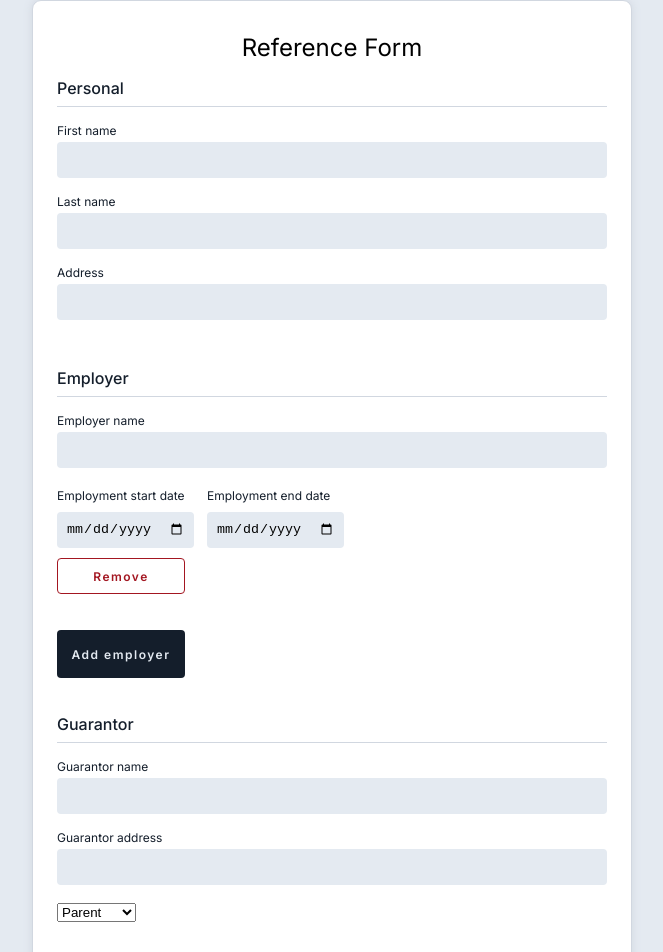
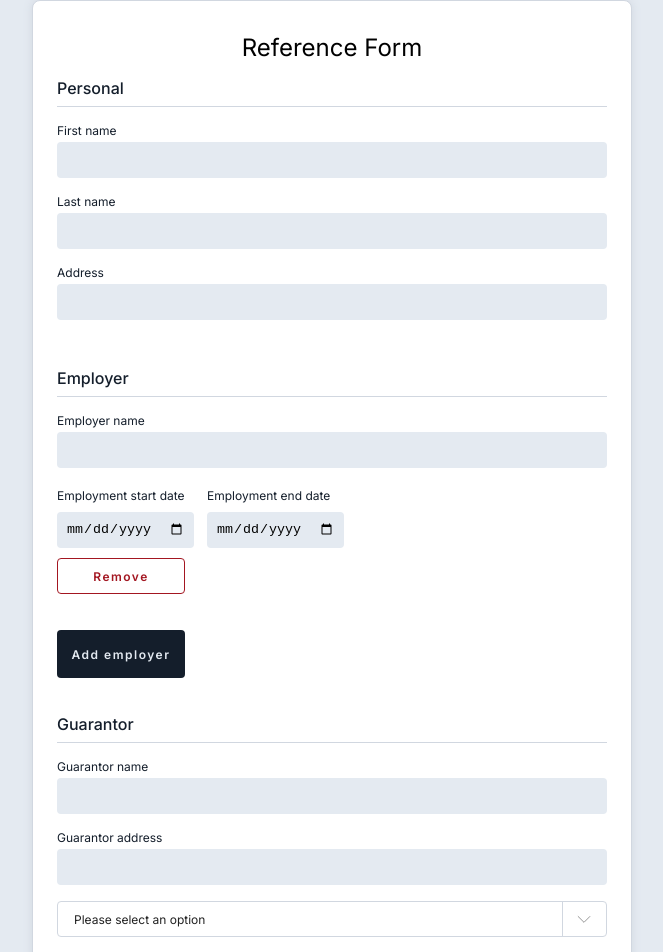
Before and after one commit to ooddaa/reference_form, a React (Create React App) app: page / in a window 1280 px wide. Shown: the top 952 px of the page, without its empty margins (308-971 px from the left). Built offline with nearby package versions, Linux system fonts and the light colour scheme.

Commit message:
added CustomSelect

```diff
--- /dev/null
+++ b/src/components/CustomSelect.tsx
@@ -0,0 +1,179 @@
+/** @jsxImportSource @emotion/react */
+import React, { useState } from "react";
+import './styles/CustomSelect.css'
+
+
+export interface Option {
+  value: string;
+  [key: string]: any;
+}
+
+export interface CustomSelectProps {
+  options?: Option[];
+  onChange: (e: SimpleCustomSelectEvent) => void;
+  value: string;
+  disabled?: boolean;
+  styles?: CustomSelectStyles;
+}
+
+export interface CSSObject {
+  [key: string]: string|number|CSSObject
+}
+
+export interface CustomSelectStyles {
+  control?: CSSObject;
+  body?: CSSObject;
+  arrow?: CSSObject;
+  optionsList?: CSSObject;
+  option?: CSSObject;
+}
+
+export interface SimpleCustomSelectEvent {
+  target: { type: string; value: string; }
+}
+
+const defaultStyles = {
+  control: {
+    width: "400px",
+    height: "50px",
+    borderRadius: "9px",
+    border: "1px solid black",
+    display: "flex",
+    alignItems: "center",
+    justifyContent: "space-between",
+    "flex-direction": "row",
+  },
+  body: {
+    height: "100%",
+    width: "100%",
+    backgroundColor: "white",
+    borderRadius: "9px 0 0 9px",
+    display: "flex",
+    alignItems: "center",
+    justifyContent: "flex-start",
+    padding: "0 0 0 18px",
+  },
+  arrow: {
+    height: "100%",
+    width: "50px",
+    backgroundColor: "white",
+    borderRadius: "0 9px 9px 0",
+    borderLeft: "1px solid grey",
+    display: "flex",
+    alignItems: "center",
+    justifyContent: "flex-start",
+  },
+  optionsList: {
+    width: '400px',
+    backgroundColor: 'white',
+    border: "1px solid grey",
+    borderRadius: '9px',
+    "& div:first-of-type": {
+      borderRadius: '9px 9px 0 0',
+    },
+    "& div:last-child": {
+      borderRadius: '0 0 9px 9px',
+    },
+  },
+  option: {
+    width: "398px",
+    height: "40px",
+    padding: '9px 18px',
+    display: "flex",
+    alignItems: "center",
+    justifyContent: "flex-start",
+    "&:hover": {
+      backgroundColor: 'pink',
+    }
+  },
+  chevron: {
+    height: "20px",
+    width: "20px",
+    margin: "0 auto",
+    color: "grey",
+    "&:hover": {
+      color: "#111"
+    }
+  }
+};
+
+function CustomSelect({ options, value, onChange, disabled, styles }: CustomSelectProps) {
+  const [isOpen, toggleOpen] = useState(false);
+  const [currentValue, setCurrentValue] = useState(value)
+
+  return (
+    <div className="custom-select">
+      <div className="custom-select--control"
+      css={styles ? styles.control : defaultStyles.control}
+      onClick={() => !disabled && toggleOpen((x) => !x)}
+      >
+        <div className="custom-select--control-body" css={styles ? styles.body : defaultStyles.body}>
+          {currentValue}
+        </div>
+        <div
+          className="custom-select--control-arrow"
+          css={styles ? styles.arrow : defaultStyles.arrow}
+        >
+          {isOpen ? (
+            <svg
+              xmlns="http://www.w3.org/2000/svg"
+              className="chevron chevron-close"
+              fill="none"
+              viewBox="0 0 24 24"
+              stroke="currentColor"
+              strokeWidth={1}
+              css={defaultStyles.chevron}
+            >
+              <path
+                strokeLinecap="round"
+                strokeLinejoin="round"
+                d="M6 18L18 6M6 6l12 12"
+              />
+            </svg>
+          ) : (
+            <svg
+              xmlns="http://www.w3.org/2000/svg"
+              className="chevron chevron-down"
+              fill="none"
+              viewBox="0 0 24 24"
+              stroke="currentColor"
+              strokeWidth={1}
+              css={defaultStyles.chevron}
+            >
+              <path
+                strokeLinecap="round"
+                strokeLinejoin="round"
+                d="M19 9l-7 7-7-7"
+              />
+            </svg>
+          )}
+        </div>
+      </div>
+      {isOpen && options && (
+        <div
+          className="custom-select--options-list"
+          css={styles ? styles.optionsList : defaultStyles.optionsList}
+        >
+          {options.map((option: Option, i: number) => {
+            return (
+              <div
+                key={i}
+                className={`custom-select--option option--${i}`}
+                onClick={() => {
+                  setCurrentValue(option.value)
+                  onChange({ target: { type: 'select', value: option.value }})
+                  toggleOpen(x => !x)
+                }}
+                css={styles ? styles.option : defaultStyles.option}
+              >
+                {option.value}
+              </div>
+            );
+          })}
+        </div>
+      )}
+    </div>
+  );
+}
+
+export default CustomSelect;
--- a/src/components/ReferenceForm.tsx
+++ b/src/components/ReferenceForm.tsx
@@ -2,7 +2,8 @@
 import React, { FormEvent, useState, ChangeEvent } from "react";
 import { Global } from "@emotion/react";
 import { mq, styles, utils } from "./styles/ReferenceFormStyles";
-import { getValue } from "@testing-library/user-event/dist/utils";
+import CustomSelect, { SimpleCustomSelectEvent } from './CustomSelect'
+import { DataModel } from './interfaces'
 
 const maxWidth = 450;
 const minWidth = 350;
@@ -52,9 +53,9 @@ const localStyles = {
     minWidth: `${minWidth}px`,
     minHeight: `${minHeight}px`,
     backgroundColor: styles.colors.white,
-    borderRadius: "9px",
+    borderRadius: styles["border-radius"].xlarge,
     border: `1px solid ${styles.colors["border-primary"]}`,
-    padding: "24px",
+    padding: styles.spacing[24],
     boxShadow: `0 0 10px ${styles.colors["border-primary"]}`,
 
     /* media queries */
@@ -176,54 +177,68 @@ const localStyles = {
   },
 };
 
-/*
+const selectStyles = {
+  control: {
+    height: styles.spacing[36],
+    borderRadius: styles["border-radius"].primary,
+    border: `1px solid ${styles.colors["border-primary"]}`,
+    display: "flex",
+    alignItems: "center",
+    justifyContent: "space-between",
+    "flex-direction": "row",
+  },
+  body: {
+    height: "100%",
+    width: "100%",
+    backgroundColor: "white",
+    borderRadius: `${styles["border-radius"].xlarge} 0 0 ${styles["border-radius"].xlarge}`,
+    display: "flex",
+    alignItems: "center",
+    justifyContent: "flex-start",
+    padding: `0 0 0 ${styles.spacing[16]}`,
+    color: styles.colors["text-primary"],
+    fontSize: styles.spacing[12],
+  },
+  arrow: {
+    height: "100%",
+    width: styles.spacing[48],
+    backgroundColor: "white",
+    borderRadius: `0 ${styles["border-radius"].xlarge} ${styles["border-radius"].xlarge} 0`,
+    borderLeft: `1px solid ${styles.colors["border-primary"]}`,
+    display: "flex",
+    alignItems: "center",
+    justifyContent: "flex-start",
+  },
+  optionsList: {
+    width: '300px',
+    backgroundColor: 'white',
+    border: `1px solid ${styles.colors["border-primary"]}`,
+    borderRadius: `${styles["border-radius"].xlarge}`,
+    "& div:first-of-type": {
+      borderRadius: `${styles["border-radius"].xlarge} ${styles["border-radius"].xlarge} 0 0`,
+    },
+    "& div:last-child": {
+      borderRadius: `0 0 ${styles["border-radius"].xlarge} ${styles["border-radius"].xlarge}`,
+    },
+  },
+  option: {
+    width: "100%",
+    height: styles.spacing[36],
+    padding: `0 ${styles.spacing[16]}`,
+    display: "flex",
+    alignItems: "center",
+    justifyContent: "flex-start",
+    color: styles.colors["text-primary"],
+    fontSize: styles.spacing[12],
+    "&:hover": {
+      backgroundColor: styles.colors["bg-primary"],
+    }
+  },
+};
 
-{
-  "personal": {
-    "first_name": "First name",
-    "last_name": "Last name",
-    "current_address": "Address 1, Address 2, ..."
-  },
-  "employer": [
-    {
-      "name": "Employer",
-      "start_date": "20180301",
-      "end_date": "20190815"
-}, {
-      "name": "Employer",
-      "start_date": "20180901",
-      "end_date": "20190131"
-} ],
-  "guarantor": {
-    "name": "Guarantor",
-    "address": "Address1, Address2, ...",
-    "relation": "Parent"
-} }
-*/
-interface DataModel {
-  personal: {
-    first_name: string;
-    last_name: string;
-    current_address: string;
-  };
-  employer: [
-    {
-      name: string;
-      start_date: string;
-      end_date: string;
-    },
-    {
-      name: string;
-      start_date: string;
-      end_date: string;
-    }
-  ];
-  guarantor: {
-    name: string;
-    address: string;
-    relation: string;
-  };
-}
+const selectProps = {
+  options: [{ value: "Parent" }, { value: "Sibling" }, { value: "Employer" }, { value: "Other" }],
+};
 
 function ReferenceForm() {
   const [submitted, setSubmitted] = useState(false);
@@ -238,7 +253,7 @@ function ReferenceForm() {
   });
   const guarantorName = useFormInput("");
   const guarantorAddress = useFormInput("");
-  const guarantorRelationship = useFormInput("");
+  const guarantorRelationship = useFormInput("Please select an option");
 
   const [employers, setEmployers] = useState(
     [
@@ -261,15 +276,12 @@ function ReferenceForm() {
   }
 
   const removeEmployer = (i: number) => {
-    console.log('removing employer')
     const newEmployers = [...employers]
     newEmployers.splice(i, 1)
-    console.log(i, newEmployers)
     setEmployers(newEmployers)
   }
 
   const addEmployer = () => {
-    console.log("adding employer");
     setEmployers([...employers, {
       employerName: "",
       employmentStartDate: "",
@@ -311,7 +323,7 @@ function ReferenceForm() {
         guarantorRelationship,
       ].every(isValid)
     ) {
-      const rv = {
+      const rv: DataModel = {
         personal: {
           first_name: firstName.control.value,
           last_name: lastName.control.value,
@@ -336,16 +348,16 @@ function ReferenceForm() {
       setSubmitted(true);
     } else {
       /* debug */
-      const summary = [
-        firstName,
-        lastName,
-        address,
-        guarantorName,
-        guarantorAddress,
-        guarantorRelationship,
-      ].map(report);
+      // const summary = [
+      //   firstName,
+      //   lastName,
+      //   address,
+      //   guarantorName,
+      //   guarantorAddress,
+      //   // guarantorRelationship,
+      // ].map(report);
 
-      console.log("something wrong!", summary);
+      // console.log("something wrong!", summary);
 
       /* send to API */
 
@@ -363,7 +375,6 @@ function ReferenceForm() {
             boxSizing: "border-box",
           },
           body: {
-            // height: "100vh",
             height: "auto",
             backgroundColor: styles.colors["bg-primary"],
             fontFamily: "Inter, sans-serif",
@@ -609,7 +620,7 @@ function ReferenceForm() {
               test-id="__reference-form--guarantor__relationship"
               css={localStyles.guarantorRelationship}
             >
-              <select
+              {/* <select
                 name="guarantor_relationship"
                 {...guarantorRelationship.control}
                 disabled={submitted}
@@ -618,7 +629,15 @@ function ReferenceForm() {
                 <option>Sibling</option>
                 <option>Employer</option>
                 <option>Other</option>
-              </select>
+              </select> */}
+              <CustomSelect
+                  {...{
+                    ...selectProps,
+                    ...guarantorRelationship.control,
+                    styles: selectStyles,
+                    disabled: submitted,
+                  }}
+                />
             </div>
           </div>
 
@@ -669,9 +688,6 @@ function ReferenceForm() {
             firstName,
             lastName,
             address,
-            // employerName,
-            // employmentStartDate,
-            // employmentEndDate,
             guarantorName,
             guarantorAddress,
             guarantorRelationship,
@@ -691,17 +707,17 @@ interface ValidationConfig {
   validationFn?: (val: string) => boolean;
 }
 
+
 export interface UseFormInputResult {
   control: {
     value: string;
     onChange: (
-      e: ChangeEvent<HTMLInputElement> | ChangeEvent<HTMLSelectElement>
+      e: ChangeEvent<HTMLInputElement> | ChangeEvent<HTMLSelectElement> | SimpleCustomSelectEvent
     ) => void;
   };
   validation: {
     isValid: boolean;
     validationMsg?: string;
-    // keyof ValidationConfig,
   };
 }
 
@@ -716,7 +732,10 @@ function useFormInput(
   const [isValid, setIsValid] = useState<boolean>(false);
 
   const handleChange = (
-    e: ChangeEvent<HTMLInputElement> | ChangeEvent<HTMLSelectElement>
+    e:
+    | ChangeEvent<HTMLInputElement>
+    | ChangeEvent<HTMLSelectElement>
+    | SimpleCustomSelectEvent
   ) => {
     /* validate text */
     if (e.target.type === "text") {
@@ -754,7 +773,7 @@ function useFormInput(
     validation: {
       isValid,
       validationMsg,
-      // ...validationConfig,
+      ...validationConfig,
     },
   };
 }
--- /dev/null
+++ b/src/components/interfaces.ts
@@ -0,0 +1,20 @@
+export interface Person {
+  first_name: string;
+  last_name: string;
+  current_address: string;
+}
+export interface Employer {
+  name: string;
+  start_date: string;
+  end_date: string;
+}
+export interface Guarantor {
+  name: string;
+  address: string;
+  relation: string;
+}
+export interface DataModel {
+  personal: Person;
+  employer: Employer[];
+  guarantor: Guarantor;
+}
--- /dev/null
+++ b/src/components/styles/CustomSelect.css
@@ -0,0 +1,11 @@
+.custom-select {
+  position: relative;
+}
+.custom-select--options-list {
+  position: absolute;
+  top: 40px;
+}
+
+.custom-select--option {
+  box-sizing: border-box;
+}
--- a/src/components/styles/ReferenceFormStyles.ts
+++ b/src/components/styles/ReferenceFormStyles.ts
@@ -73,7 +73,7 @@ export const utils = {
   flexRow: {
     display: "flex",
     "flex-direction": "row",
-  },
+},
   flexCol: {
     display: "flex",
     "flex-direction": "column",
```
Also changed, not shown: 1 other file (tests, documents, lock files or other folders).
